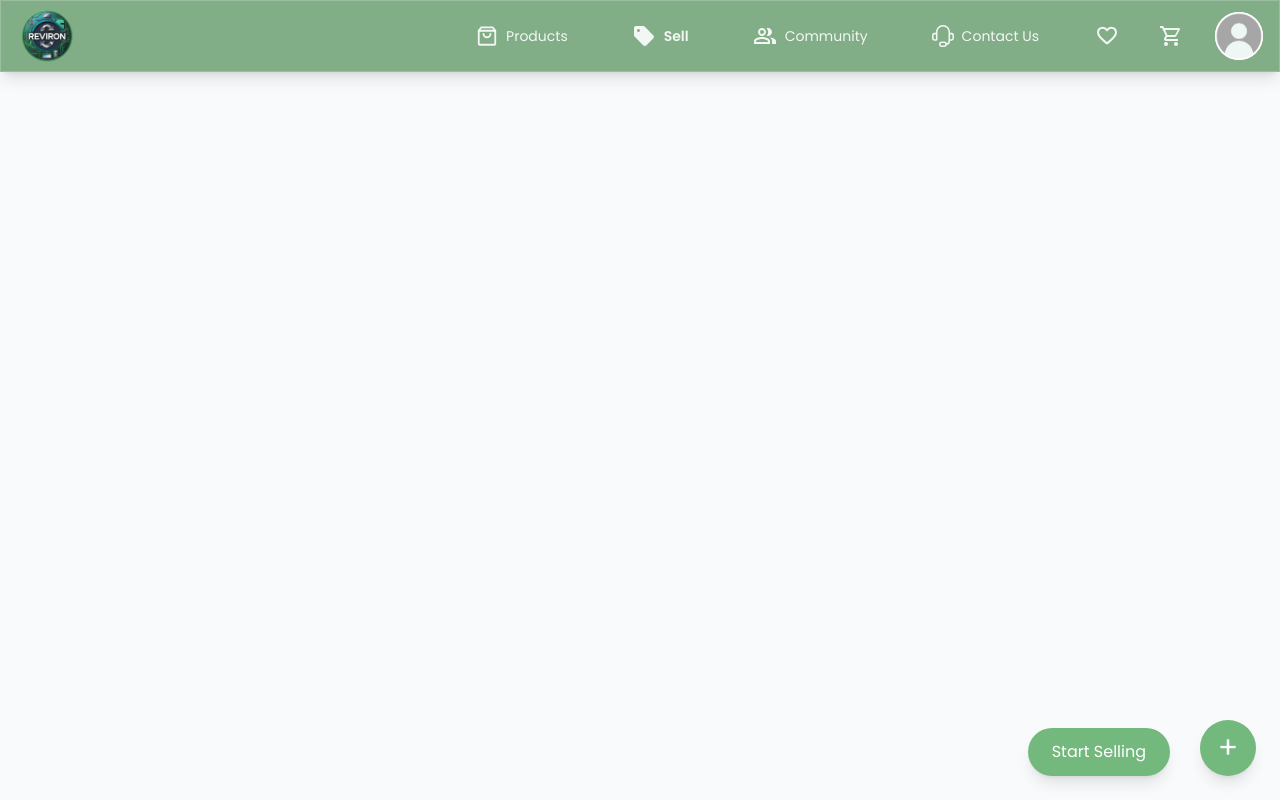
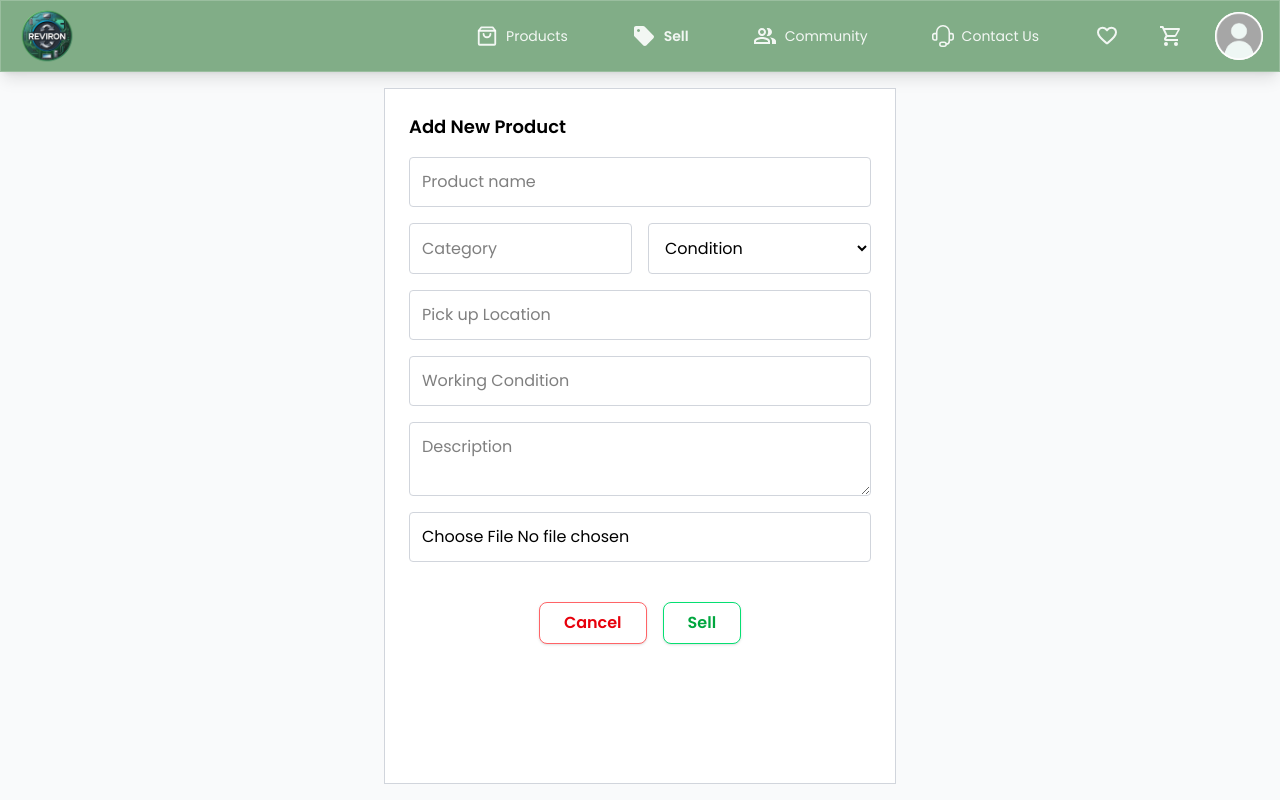
Before and after one commit to nkeerthika911/Reviron, a React (Vite) app in the folder client/: page /sell in a window 1280 px wide. Both pictures are taken after a click on the button "Start Selling". Built offline with nearby package versions, Linux system fonts and the light colour scheme.

Commit message:
Product selling form

```diff
--- a/client/src/pages/sell/Sell.jsx
+++ b/client/src/pages/sell/Sell.jsx
@@ -68,7 +68,6 @@ export const Sell = () => {
       <div className="flex p-4 w-full h-full overflow-hidden">
         <div className="w-full h-full flex-1 overflow-y-auto">
           <div className="p-6">
-            {/* Product Cards */}
             <div className="grid grid-cols-1 md:grid-cols-2 lg:grid-cols-3 gap-6">
               {products.map((product, index) => (
                 <div
@@ -118,15 +117,9 @@ export const Sell = () => {
           </div>
         </div>
 
-        {/* Add Product Form */}
         {showForm && (
-          <div className="bg-white border-l border-gray-300 w-[40vw] h-full p-6 overflow-y-auto relative transition-all duration-500 ease-out">
-            <button
-              onClick={toggleForm}
-              className="absolute top-4 right-4 text-xl font-bold text-gray-600 hover:text-red-500 transition-all duration-300 hover:scale-110 hover:rotate-90"
-            >
-              ×
-            </button>
+          <div className="flex justify-center w-full">
+            <div className="bg-white border border-gray-300 w-[40vw] h-full p-6 overflow-y-auto relative transition-all duration-500 ease-out">
               <h2 className="text-lg font-semibold mb-4">Add New Product</h2>
               <form onSubmit={handleSubmit} className="flex flex-col space-y-4">
                 <input
@@ -134,19 +127,11 @@ export const Sell = () => {
                   name="name"
                   value={form.name}
                   onChange={handleChange}
-                placeholder="Enter product name"
+                  placeholder="Product name"
                   required
-                className="p-3 rounded-[10px] bg-white shadow focus:outline-none"
+                  className="p-3 rounded border border-gray-300"
                 />
-              <input
-                type="text"
-                name="location"
-                value={form.location}
-                onChange={handleChange}
-                placeholder="Enter your location"
-                required
-                className="p-3 rounded-[10px] bg-white shadow focus:outline-none"
-              />
+                <div className="flex space-x-4">
                   <input
                     type="text"
                     name="category"
@@ -154,37 +139,45 @@ export const Sell = () => {
                     onChange={handleChange}
                     placeholder="Category"
                     required
-                className="p-3 rounded-[10px] bg-white shadow focus:outline-none"
+                    className="p-3 rounded border border-gray-300 w-1/2"
                   />
                   <select
                     name="condition"
                     value={form.condition}
                     onChange={handleChange}
                     required
-                className="p-3 rounded-[10px] bg-white shadow focus:outline-none"
+                    className="p-3 rounded border border-gray-300 w-1/2"
                   >
-                <option value="" disabled>Select condition</option>
+                    <option value="" disabled>Condition</option>
                     <option value="new">New</option>
                     <option value="second">Second</option>
                   </select>
-              <select
+                </div>
+                <input
+                  type="text"
+                  name="location"
+                  value={form.location}
+                  onChange={handleChange}
+                  placeholder="Pick up Location"
+                  required
+                  className="p-3 rounded border border-gray-300"
+                />
+                <input
+                  type="text"
                   name="working"
                   value={form.working}
                   onChange={handleChange}
+                  placeholder="Working Condition"
                   required
-                className="p-3 rounded-[10px] bg-white shadow focus:outline-none"
-              >
-                <option value="" disabled>Select working status</option>
-                <option value="Working">Working</option>
-                <option value="Not Working">Not Working</option>
-              </select>
+                  className="p-3 rounded border border-gray-300"
+                />
                 <textarea
                   name="description"
                   value={form.description}
                   onChange={handleChange}
                   placeholder="Description"
                   required
-                className="p-3 rounded-[10px] bg-white shadow focus:outline-none"
+                  className="p-3 rounded border border-gray-300"
                 />
                 <input
                   type="file"
@@ -192,7 +185,7 @@ export const Sell = () => {
                   accept="image/*"
                   onChange={handleChange}
                   required
-                className="border p-2 rounded"
+                  className="p-3 rounded border border-gray-300"
                 />
                 {form.imageUrl && (
                   <img
@@ -201,33 +194,34 @@ export const Sell = () => {
                     className="w-full h-32 object-cover rounded mb-2"
                   />
                 )}
+                <div className="flex justify-center gap-4 mt-6">
+                  <button
+                    type="button"
+                    onClick={toggleForm}
+                    className="bg-white border border-red-400 text-red-600 font-semibold py-2 px-6 rounded-lg hover:bg-red-100 shadow-sm transition"
+                  >
+                    Cancel
+                  </button>
                   <button
                     type="submit"
-                className="bg-[#6F9674] text-white py-2 rounded hover:bg-[#73B87C] transition-all duration-300 transform hover:scale-[1.02]"
+                    className="bg-white border border-green-400 text-green-600 font-semibold py-2 px-6 rounded-lg hover:bg-green-100 shadow-sm transition"
                   >
-                Add Product
+                    Sell
                   </button>
+                </div>
               </form>
+            </div>
           </div>
         )}
       </div>
 
-      {/* Floating Buttons */}
       {!showForm && (
-        <>
         <button
           onClick={toggleForm}
-            className="fixed bottom-6 right-6 bg-[#73B87C] text-white rounded-full w-14 h-14 text-3xl shadow-lg transition-all duration-300 hover:bg-[#6F9674] transform hover:scale-110 hover:rotate-90"
-          >
-            +
-          </button>
-          <button
-            onClick={() => alert("Start Selling button clicked!")}
           className="fixed bottom-6 right-[110px] bg-[#73B87C] text-white rounded-full px-6 py-3 shadow-lg hover:bg-[#6F9674] transition-all duration-300 transform hover:scale-105"
         >
           Start Selling
         </button>
-        </>
       )}
 
       <style jsx>{`
@@ -241,7 +235,6 @@ export const Sell = () => {
             transform: translateY(0);
           }
         }
-
         .filter-red {
           filter: invert(16%) sepia(97%) saturate(6380%) hue-rotate(356deg) brightness(91%) contrast(112%);
         }
```
Lines whose indentation alone changed are shown as unchanged.
